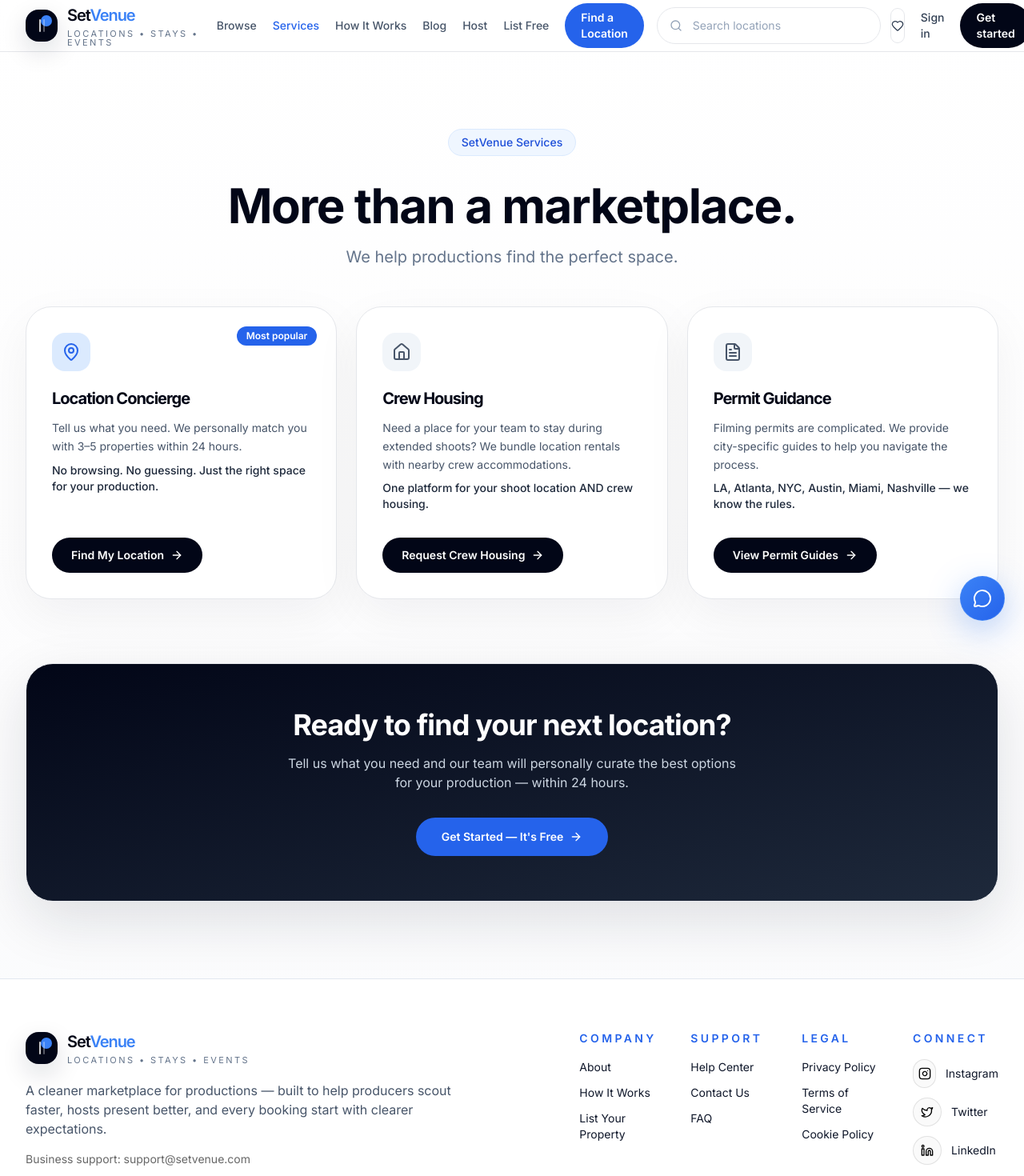
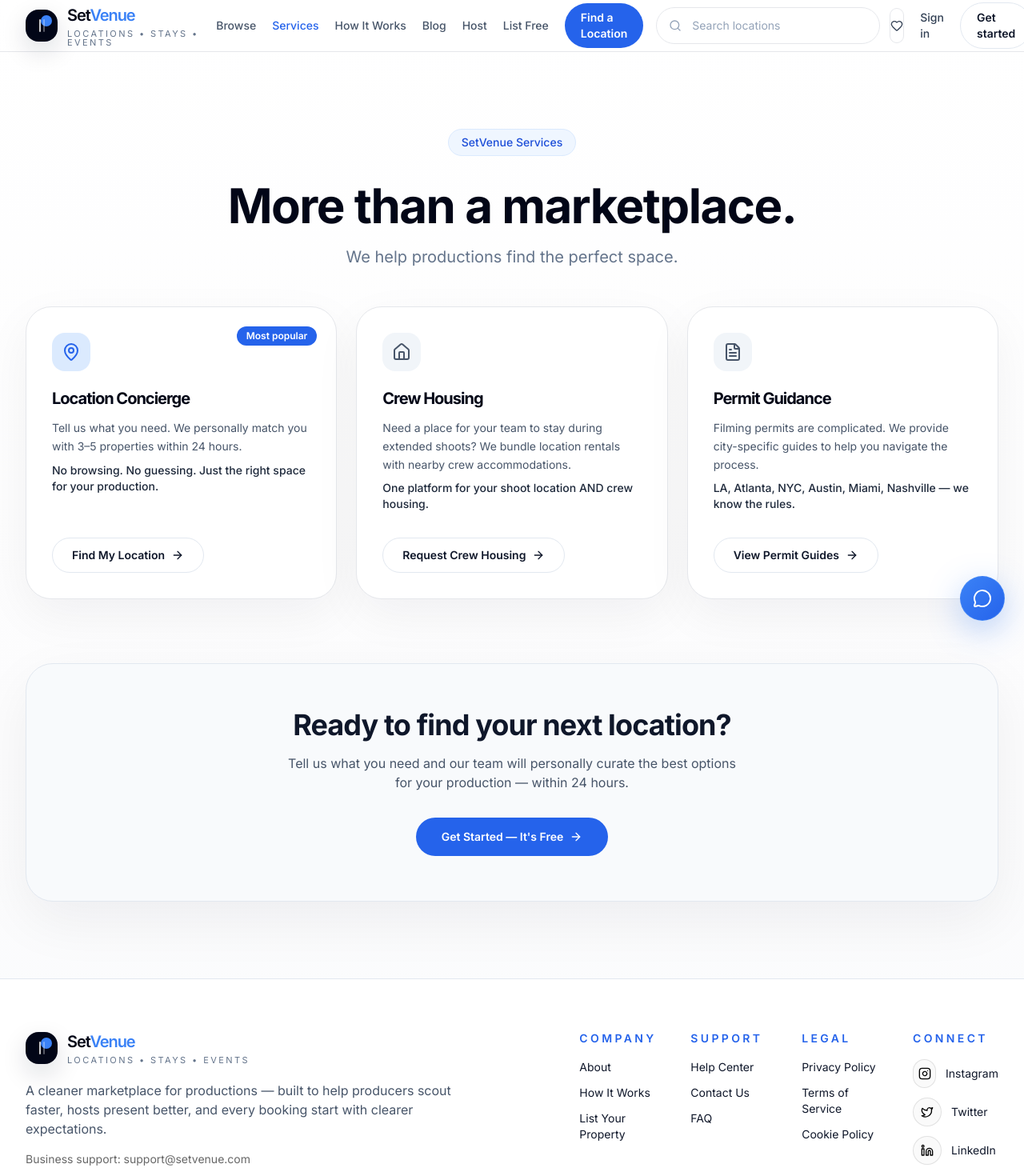
Before and after one commit to LISTINGAINOW/Set-ready, a Next.js app: page /services in a window 1280 px wide. Shown: the top 1470 px of the page at 80% size. Built offline with nearby package versions, Linux system fonts and the light colour scheme.

Commit message:
fix: white buttons on services page, CTA banner, and Get Started buttons

```diff
--- a/app/services/page.tsx
+++ b/app/services/page.tsx
@@ -98,7 +98,7 @@ export default function ServicesPage() {
                 <div className="mt-auto pt-8">
                   <Link
                     href={service.href}
-                    className="inline-flex min-h-[44px] items-center gap-2 rounded-full bg-slate-950 px-6 py-2.5 text-sm font-semibold text-white transition hover:bg-blue-600"
+                    className="inline-flex min-h-[44px] items-center gap-2 rounded-full border border-slate-200 bg-white px-6 py-2.5 text-sm font-semibold text-slate-900 transition hover:bg-blue-600 hover:text-white hover:border-blue-600"
                   >
                     {service.cta}
                     <ArrowRight className="h-4 w-4" />
@@ -112,11 +112,11 @@ export default function ServicesPage() {
 
       {/* Bottom CTA */}
       <section className="mx-auto max-w-7xl px-4 pb-24 sm:px-6 lg:px-8">
-        <div className="rounded-[34px] border border-black/6 bg-gradient-to-br from-slate-950 to-slate-800 px-8 py-14 text-center shadow-[0_24px_70px_rgba(15,23,42,0.12)] sm:px-12">
-          <h2 className="text-3xl font-bold tracking-tight text-white sm:text-4xl">
+        <div className="rounded-[34px] border border-slate-200 bg-slate-50 px-8 py-14 text-center shadow-[0_24px_70px_rgba(15,23,42,0.06)] sm:px-12">
+          <h2 className="text-3xl font-bold tracking-tight text-slate-900 sm:text-4xl">
             Ready to find your next location?
           </h2>
-          <p className="mx-auto mt-4 max-w-xl text-base text-slate-300">
+          <p className="mx-auto mt-4 max-w-xl text-base text-slate-600">
             Tell us what you need and our team will personally curate the best options for your production — within 24 hours.
           </p>
           <Link
--- a/components/Header.tsx
+++ b/components/Header.tsx
@@ -162,7 +162,7 @@ export default function Header() {
                   </Link>
                   <Link
                     href="/register"
-                    className="inline-flex min-h-[44px] items-center rounded-full bg-slate-950 px-5 py-2 text-sm font-semibold text-white transition hover:bg-blue-600"
+                    className="inline-flex min-h-[44px] items-center rounded-full border border-slate-200 bg-white px-5 py-2 text-sm font-semibold text-slate-900 transition hover:bg-blue-600 hover:text-white hover:border-blue-600"
                   >
                     Get started
                   </Link>
@@ -317,7 +317,7 @@ export default function Header() {
               </Link>
               <Link
                 href="/register"
-                className="inline-flex min-h-[48px] items-center justify-center rounded-xl bg-slate-950 text-sm font-semibold text-white transition hover:bg-blue-600"
+                className="inline-flex min-h-[48px] items-center justify-center rounded-xl border border-slate-200 bg-white text-sm font-semibold text-slate-900 transition hover:bg-blue-600 hover:text-white hover:border-blue-600"
               >
                 Get started
               </Link>
```
